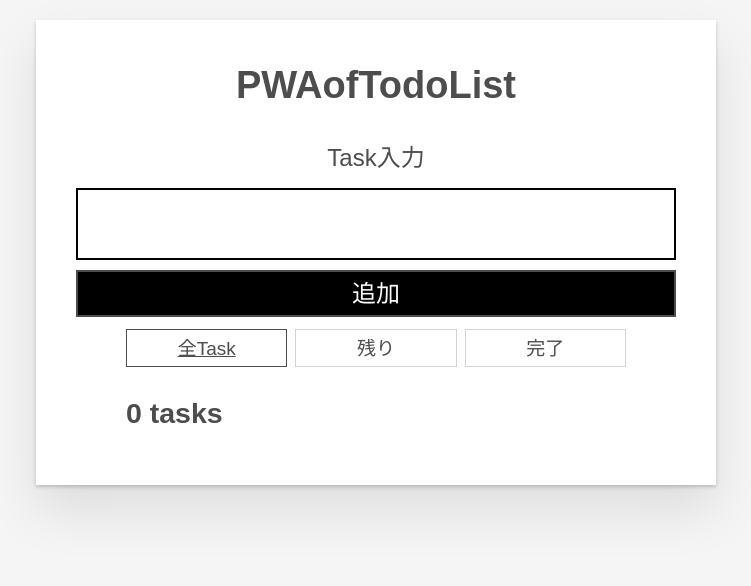
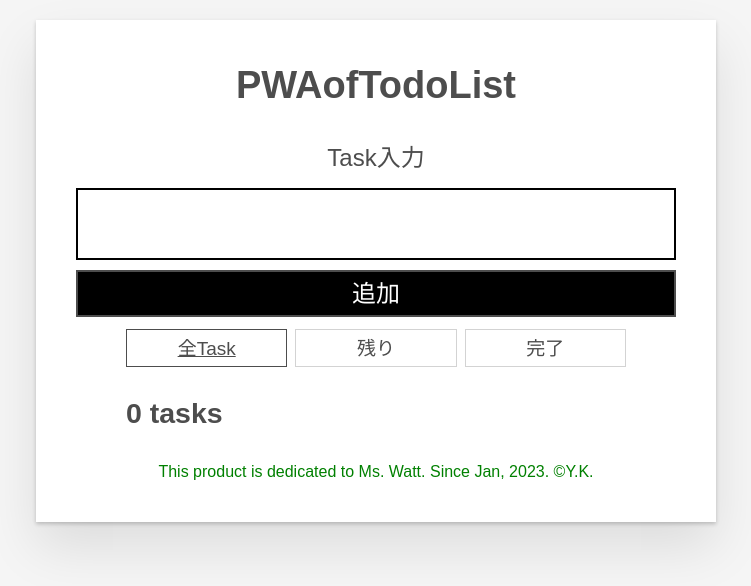
Before and after one commit to solaris0051/todo-list-react-pwa, a React (Create React App) app: page / in a window 1280 px wide. Shown: the top 586 px of the page, without its empty margins (264-1015 px from the left). Built offline with nearby package versions, Linux system fonts and the light colour scheme.

Commit message:
footer added

```diff
--- a/src/App.js
+++ b/src/App.js
@@ -104,6 +104,9 @@ function App(props) {
       >
         {taskList}
       </ul>
+      <footer>
+        This product is dedicated to Ms. Watt. Since Jan, 2023. ©Y.K.
+      </footer>
     </div>
   );
 }
--- a/src/index.css
+++ b/src/index.css
@@ -19,6 +19,14 @@ h2 {
   margin-bottom: 0;
 }
 
+footer{
+  display: flex;
+  justify-content: center;
+  justify-items: center;
+  color: green;
+  font-size:medium;
+}
+
 ul {
   list-style: none;
   padding: 0;
@@ -36,7 +44,6 @@ button {
   line-height: normal;
   -webkit-font-smoothing: inherit;
   -moz-osx-font-smoothing: inherit;
-  -webkit-appearance: none;
 }
 
 button::-moz-focus-inner {
```
